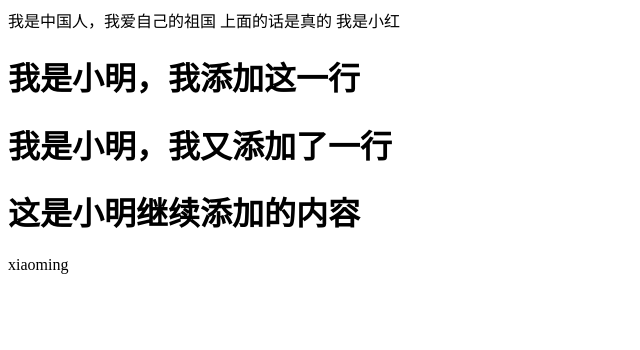
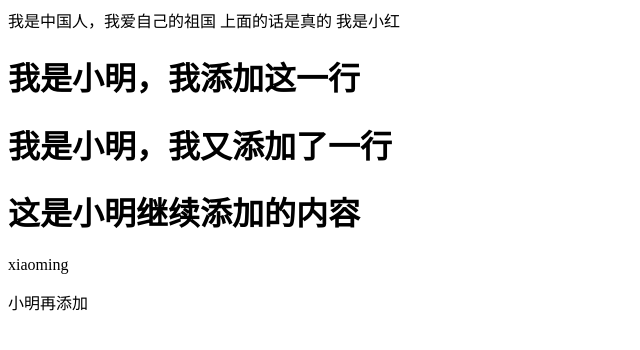
Before and after one commit to Hickey-Sun/test2, a plain HTML site: page index.html in a window 1280 px wide. Shown: the whole page, without its empty margins (0-640 px from the left). Drawn offline with Linux system fonts and the light colour scheme.

Commit message:
小明的提交

```diff
--- a/index.html
+++ b/index.html
@@ -15,6 +15,7 @@
         <h1>我是小明，我又添加了一行</h1>
         <h1>这是小明继续添加的内容</h1>
         <p>xiaoming</p>
+        <p>小明再添加</p>
     </div>
 </body>
 </html>
```
